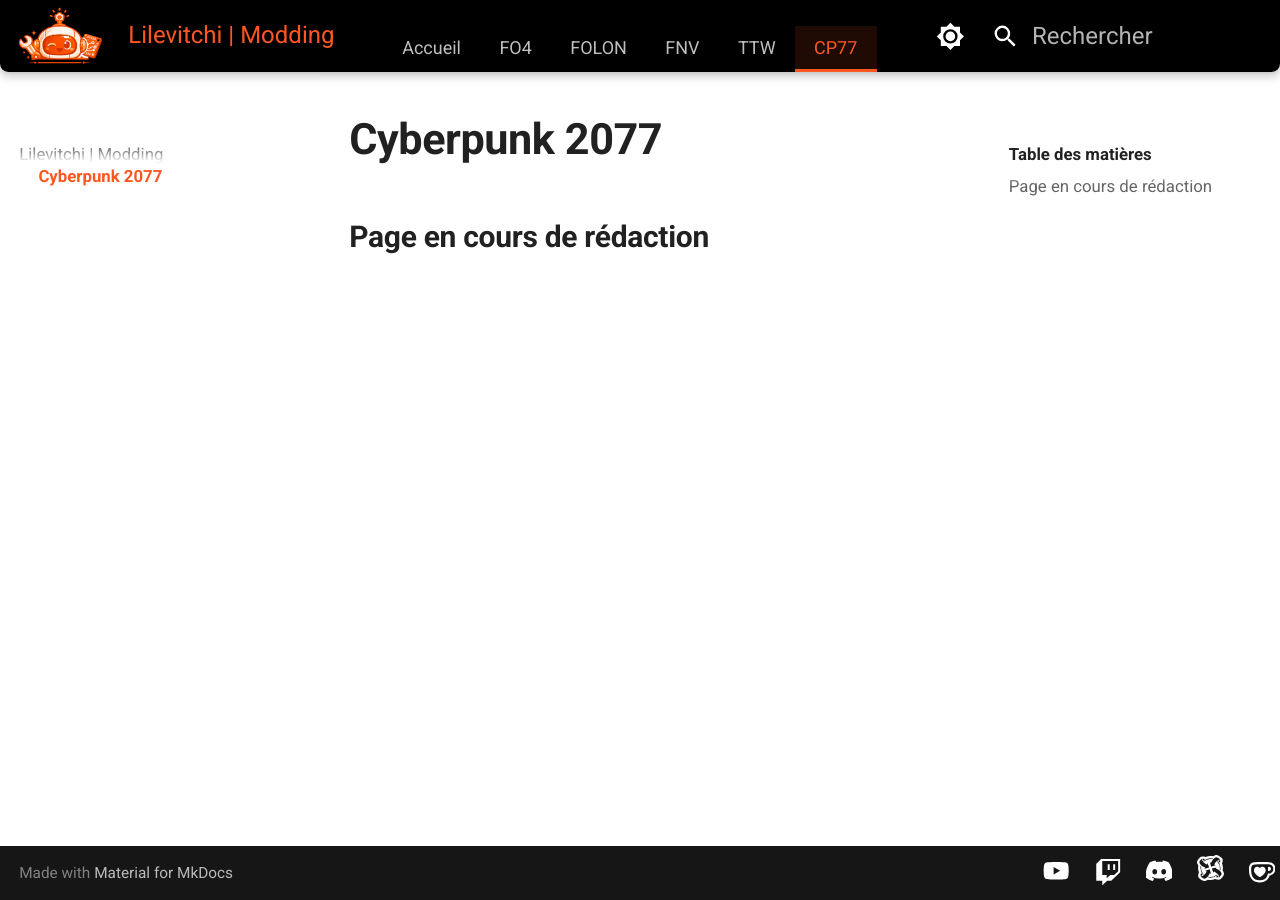
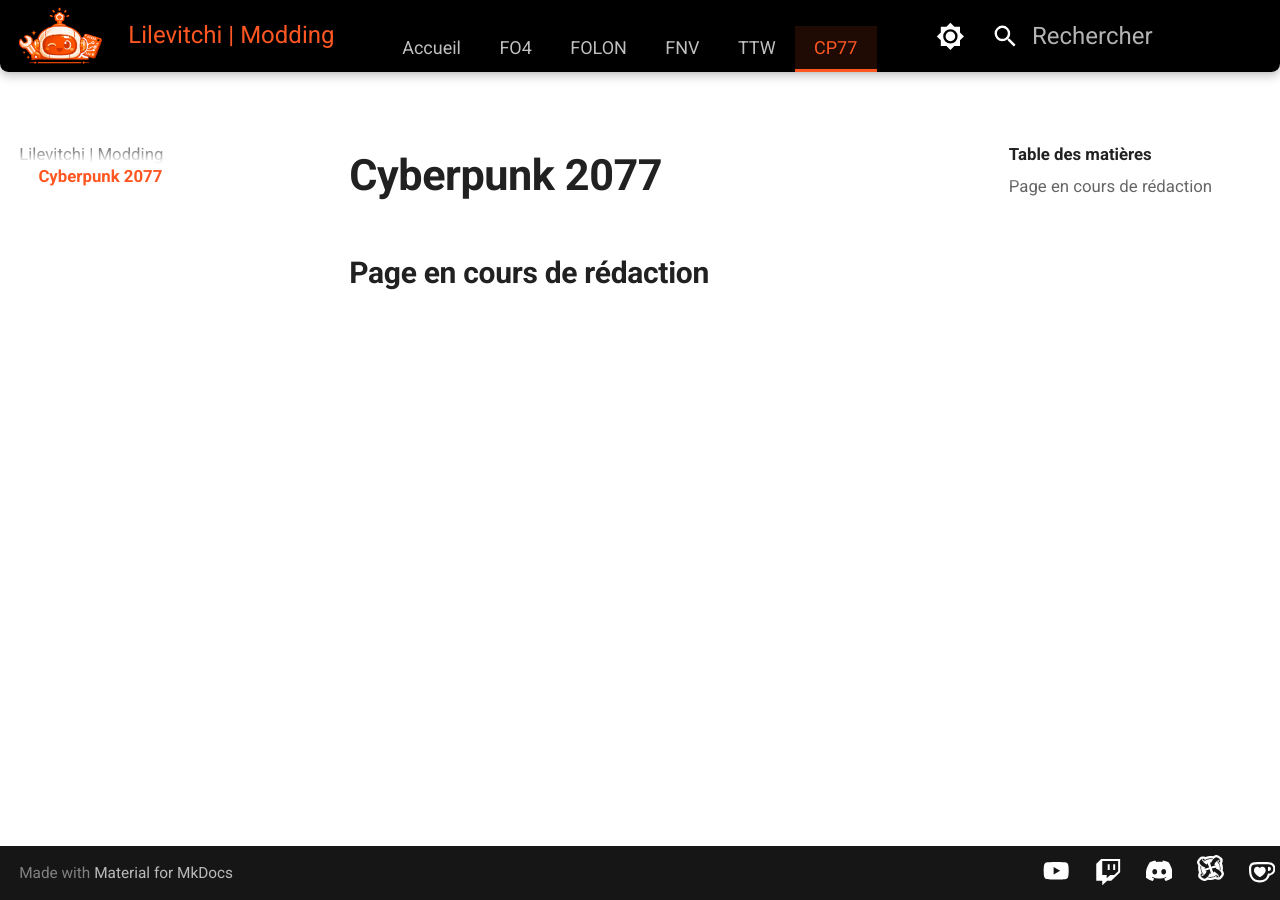
Before and after one commit to Lilevitchi/lilevitchi.github.io, an MkDocs documentation site: the page built from docs/cyberpunk/index.md, in a window 1280 px wide. Built offline with MkDocs 1.6.1 and Material for MkDocs 9.7.7, drawn with Linux system fonts in a browser that asks for light colours.

Commit message:
Update extra.css

```diff
--- a/docs/stylesheets/extra.css
+++ b/docs/stylesheets/extra.css
@@ -227,10 +227,10 @@
    STRUCTURE GLOBALE DU CONTENU
    -------------------------------------------------- */
 
-[data-md-color-scheme] .md-main__inner,
+/*[data-md-color-scheme] .md-main__inner,
 [data-md-color-scheme] .md-content {
   margin-top: 0;
-}
+}*/
 
 body:has(.game-grid) .md-sidebar--secondary {
   display: none !important;
@@ -248,15 +248,14 @@
   padding-right: var(--space-lg);
 
   background-color: rgba(255, 255, 255, 0.08);
-  outline: 1px dashed rgba(255, 255, 255, 0.25);
 }
 
-/* Page index : plus large visuellement */
+/* Page index : plus large visuellement
 [data-md-color-scheme] body:has(.game-grid) .md-content__inner {
   max-width: 100%;
   padding-left: clamp(1rem, 4vw, 3rem);
   padding-right: clamp(1rem, 4vw, 3rem);
-}
+}*/
 
 /* --------------------------------------------------
    TITRES
```
